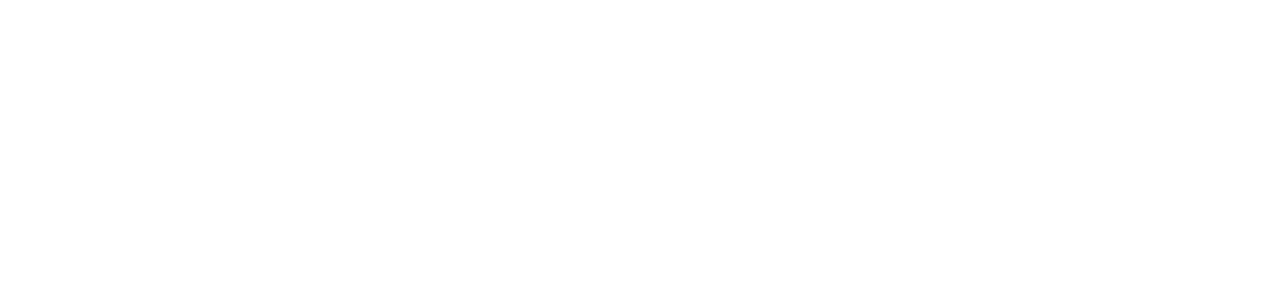
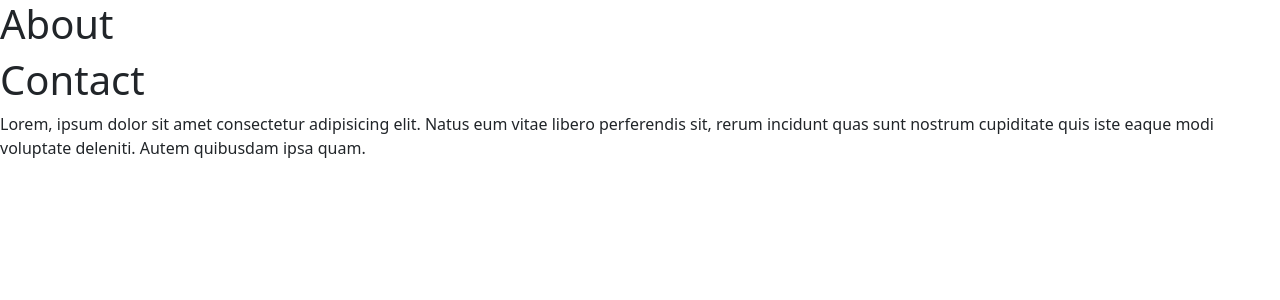
Before and after one commit to louisclarencepeter/Live-Coding, a React (Vite) app: page / in a window 1280 px wide. Shown: the top 300 px of the page. Built offline with nearby package versions, Linux system fonts and the light colour scheme.

Commit message:
Created Components and Formated

```diff
--- a/src/App.jsx
+++ b/src/App.jsx
@@ -1,8 +1,12 @@
 import "bootstrap/dist/css/bootstrap.min.css";
+import About from "./components/About";
+import Contact from "./components/Contact";
 
 function App() {
   return (
     <>
+      <About />
+      <Contact />
     </>
   );
 }
--- /dev/null
+++ b/src/components/About.jsx
@@ -0,0 +1,11 @@
+import React from "react";
+
+function About() {
+  return (
+    <div>
+      <h1>About</h1>
+    </div>
+  );
+}
+
+export default About;
--- /dev/null
+++ b/src/components/Contact.jsx
@@ -0,0 +1,17 @@
+import React from "react";
+
+function Contact() {
+  return (
+    <div>
+      <h1>Contact</h1>
+      <p>
+        Lorem, ipsum dolor sit amet consectetur adipisicing elit. Natus eum
+        vitae libero perferendis sit, rerum incidunt quas sunt nostrum
+        cupiditate quis iste eaque modi voluptate deleniti. Autem quibusdam ipsa
+        quam.
+      </p>
+    </div>
+  );
+}
+
+export default Contact;
--- a/src/main.jsx
+++ b/src/main.jsx
@@ -1,4 +1,4 @@
-import ReactDOM from 'react-dom/client'
-import App from './App.jsx'
+import ReactDOM from "react-dom/client";
+import App from "./App.jsx";
 
-ReactDOM.createRoot(document.getElementById('root')).render(<App />)
+ReactDOM.createRoot(document.getElementById("root")).render(<App />);
```
